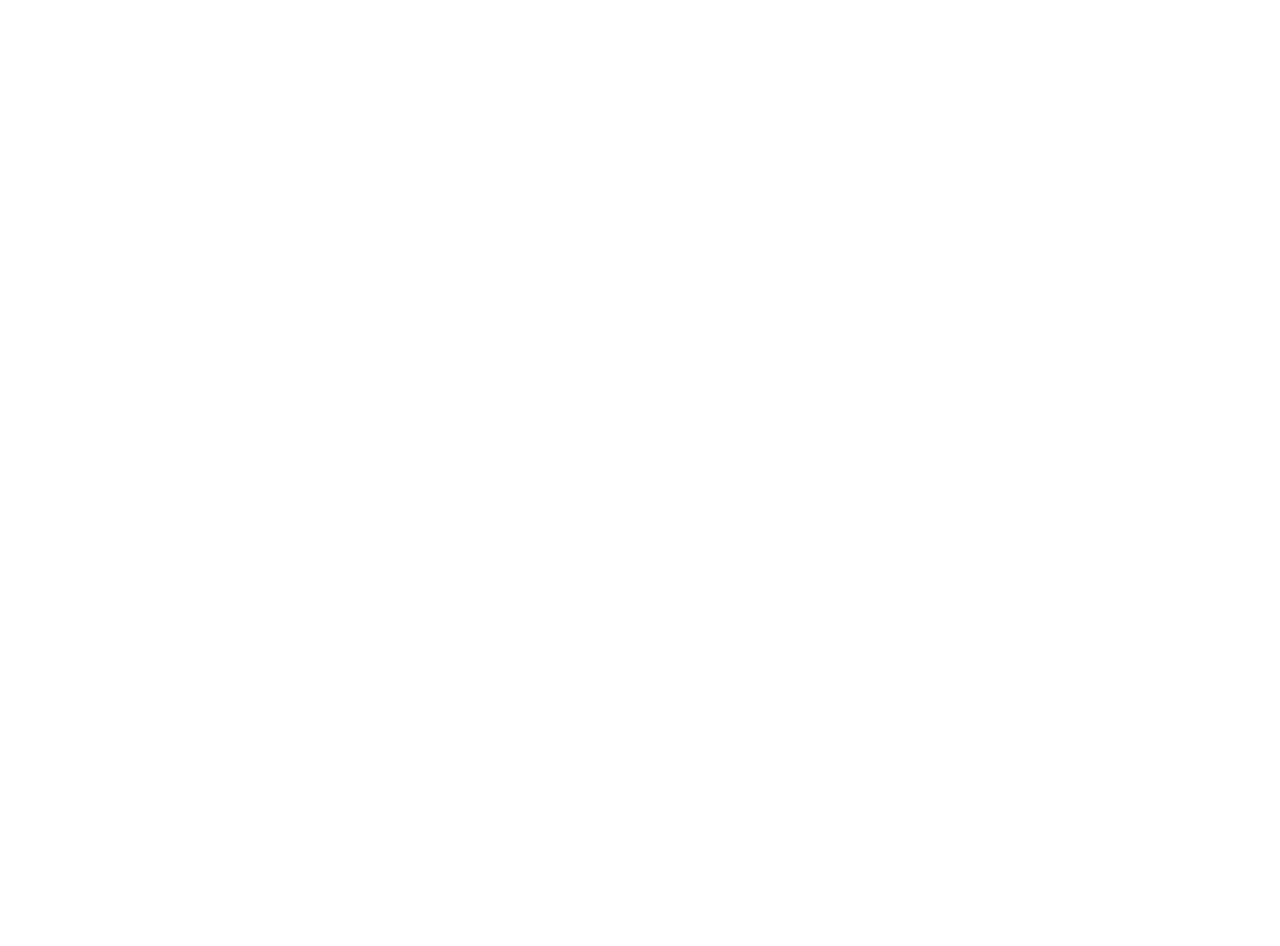
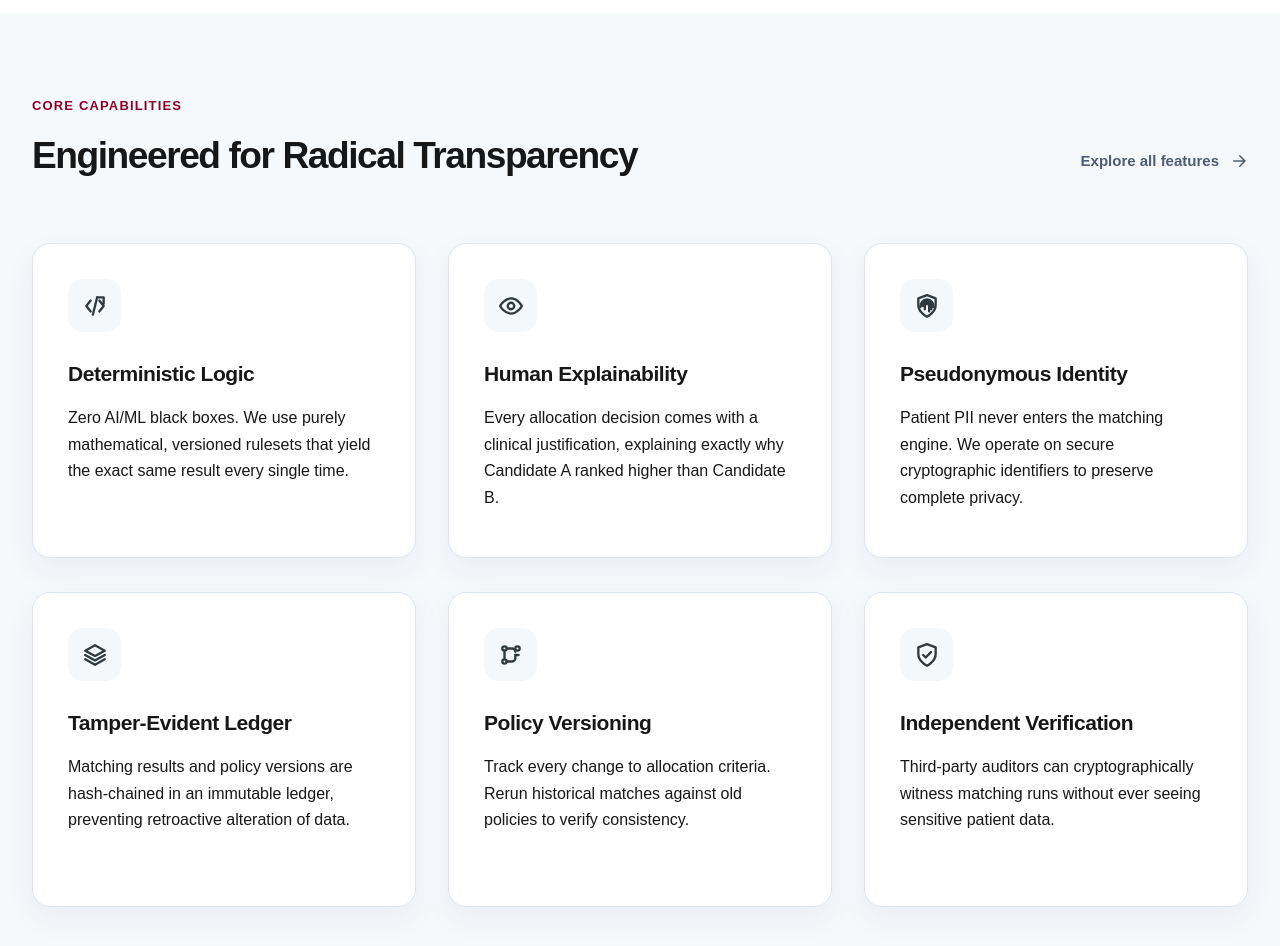
Before and after one commit to bhushan4work/organtransplant, a Next.js app: page / in a window 1280 px wide. Shown: the part 1680-2626 px from the top of the page. Before the commit the page ends 1694 px from the top, so only its background shows below. Built offline with nearby package versions, Linux system fonts and the light colour scheme.

Commit message:
feat: implement Core Capabilities section

```diff
--- a/app/page.tsx
+++ b/app/page.tsx
@@ -1,11 +1,13 @@
 import { Hero } from "@/components/Hero";
 import { TrustChain } from "@/components/TrustChain";
+import { Capabilities } from "@/components/Capabilities";
 
 export default function Home() {
   return (
     <main>
       <Hero />
       <TrustChain />
+      <Capabilities />
     </main>
   );
 }
--- /dev/null
+++ b/components/Capabilities.tsx
@@ -0,0 +1,125 @@
+import React from 'react';
+import Link from 'next/link';
+
+export function Capabilities() {
+  return (
+    <section className="bg-[#f6f9fc] py-[68px] md:py-[82px] pb-[76px] md:pb-[100px]" id="features">
+      <div className="w-full max-w-[1380px] xl:max-w-[1648px] mx-auto px-4 sm:px-5 md:px-8 xl:px-8">
+
+        <div className="flex flex-col md:flex-row md:items-end justify-between gap-[18px] md:gap-[28px] mb-[39px] md:mb-[66px] items-start">
+          <div>
+            <p className="uppercase tracking-[1.15px] text-[#8b0028] text-[13px] font-[800] m-0 mb-[17px]">
+              Core capabilities
+            </p>
+            <h2 className="text-[30px] sm:text-[clamp(32px,2.9vw,41px)] tracking-[-1px] md:tracking-[-1.45px] leading-[1.2] m-0 font-[760] max-w-[830px]">
+              Engineered for Radical Transparency
+            </h2>
+          </div>
+          <Link href="#security" className="inline-flex items-center gap-[11px] font-[730] text-[15px] whitespace-nowrap mb-[5px] text-[#4e5d74] hover:text-[#8b0028] transition-colors duration-180">
+            Explore all features
+            <svg viewBox="0 0 24 24" fill="none" stroke="currentColor" strokeWidth="2" strokeLinecap="round" strokeLinejoin="round" className="w-[18px] h-[18px]">
+              <path d="M5 12h14M13 5l7 7-7 7" />
+            </svg>
+          </Link>
+        </div>
+
+        <div className="grid grid-cols-1 sm:grid-cols-2 lg:grid-cols-3 gap-[17px] md:gap-[34px_32px]">
+
+          <article className="bg-white border border-[#dce5ef] rounded-[18px] min-h-[auto] sm:min-h-[275px] lg:min-h-[306px] xl:min-h-[315px] p-[25px] sm:p-[25px_22px] lg:p-[29px_26px] xl:p-[35px_35px_31px] shadow-[0_12px_30px_rgba(19,33,56,0.055)] transition-all duration-200 hover:-translate-y-[3px] hover:border-[#c7d5e5] hover:shadow-[0_16px_34px_rgba(19,33,56,0.08)]">
+            <div className="w-[53px] h-[53px] grid place-items-center bg-[#f5f8fb] rounded-[15px] text-[#303a3e] mb-[21px] lg:mb-[28px]">
+              <svg viewBox="0 0 24 24" fill="none" stroke="currentColor" strokeLinecap="round" strokeLinejoin="round" className="w-[26px] h-[26px] stroke-[2.15]">
+                <path d="m8 7-4 5 4 5M16 7l4 5-4 5M14 4l-4 16" />
+                <path d="M14 4h6v6" />
+              </svg>
+            </div>
+            <h3 className="text-[18px] lg:text-[19px] xl:text-[21px] tracking-[-0.45px] leading-[1.3] m-0 mb-[18px] font-[760]">
+              Deterministic Logic
+            </h3>
+            <p className="text-[14px] lg:text-[15px] xl:text-[16px] leading-[1.6] lg:leading-[1.65] color-[#4f6079] m-0 max-w-none sm:max-w-[390px]">
+              Zero AI/ML black boxes. We use purely mathematical, versioned rulesets that yield the exact same result every single time.
+            </p>
+          </article>
+
+          <article className="bg-white border border-[#dce5ef] rounded-[18px] min-h-[auto] sm:min-h-[275px] lg:min-h-[306px] xl:min-h-[315px] p-[25px] sm:p-[25px_22px] lg:p-[29px_26px] xl:p-[35px_35px_31px] shadow-[0_12px_30px_rgba(19,33,56,0.055)] transition-all duration-200 hover:-translate-y-[3px] hover:border-[#c7d5e5] hover:shadow-[0_16px_34px_rgba(19,33,56,0.08)]">
+            <div className="w-[53px] h-[53px] grid place-items-center bg-[#f5f8fb] rounded-[15px] text-[#303a3e] mb-[21px] lg:mb-[28px]">
+              <svg viewBox="0 0 24 24" fill="none" stroke="currentColor" strokeLinecap="round" strokeLinejoin="round" className="w-[26px] h-[26px] stroke-[2.15]">
+                <path d="M2 12s3.6-7 10-7 10 7 10 7-3.6 7-10 7-10-7-10-7Z" />
+                <circle cx="12" cy="12" r="3" />
+              </svg>
+            </div>
+            <h3 className="text-[18px] lg:text-[19px] xl:text-[21px] tracking-[-0.45px] leading-[1.3] m-0 mb-[18px] font-[760]">
+              Human Explainability
+            </h3>
+            <p className="text-[14px] lg:text-[15px] xl:text-[16px] leading-[1.6] lg:leading-[1.65] color-[#4f6079] m-0 max-w-none sm:max-w-[390px]">
+              Every allocation decision comes with a clinical justification, explaining exactly why Candidate A ranked higher than Candidate B.
+            </p>
+          </article>
+
+          <article className="bg-white border border-[#dce5ef] rounded-[18px] min-h-[auto] sm:min-h-[275px] lg:min-h-[306px] xl:min-h-[315px] p-[25px] sm:p-[25px_22px] lg:p-[29px_26px] xl:p-[35px_35px_31px] shadow-[0_12px_30px_rgba(19,33,56,0.055)] transition-all duration-200 hover:-translate-y-[3px] hover:border-[#c7d5e5] hover:shadow-[0_16px_34px_rgba(19,33,56,0.08)]">
+            <div className="w-[53px] h-[53px] grid place-items-center bg-[#f5f8fb] rounded-[15px] text-[#303a3e] mb-[21px] lg:mb-[28px]">
+              <svg viewBox="0 0 24 24" fill="none" stroke="currentColor" strokeLinecap="round" strokeLinejoin="round" className="w-[26px] h-[26px] stroke-[2.15]">
+                <path d="M12 22s8-4 8-11V5l-8-3-8 3v6c0 7 8 11 8 11Z" />
+                <path d="M8 12c0-2 1-4 4-4s4 2 4 4v3M10 15v-3a2 2 0 1 1 4 0v5M6 13c0-4 2-7 6-7s6 3 6 7" />
+              </svg>
+            </div>
+            <h3 className="text-[18px] lg:text-[19px] xl:text-[21px] tracking-[-0.45px] leading-[1.3] m-0 mb-[18px] font-[760]">
+              Pseudonymous Identity
+            </h3>
+            <p className="text-[14px] lg:text-[15px] xl:text-[16px] leading-[1.6] lg:leading-[1.65] color-[#4f6079] m-0 max-w-none sm:max-w-[390px]">
+              Patient PII never enters the matching engine. We operate on secure cryptographic identifiers to preserve complete privacy.
+            </p>
+          </article>
+
+          <article className="bg-white border border-[#dce5ef] rounded-[18px] min-h-[auto] sm:min-h-[275px] lg:min-h-[306px] xl:min-h-[315px] p-[25px] sm:p-[25px_22px] lg:p-[29px_26px] xl:p-[35px_35px_31px] shadow-[0_12px_30px_rgba(19,33,56,0.055)] transition-all duration-200 hover:-translate-y-[3px] hover:border-[#c7d5e5] hover:shadow-[0_16px_34px_rgba(19,33,56,0.08)]">
+            <div className="w-[53px] h-[53px] grid place-items-center bg-[#f5f8fb] rounded-[15px] text-[#303a3e] mb-[21px] lg:mb-[28px]">
+              <svg viewBox="0 0 24 24" fill="none" stroke="currentColor" strokeLinecap="round" strokeLinejoin="round" className="w-[26px] h-[26px] stroke-[2.15]">
+                <path d="m12 3 9 5-9 5-9-5 9-5Z" />
+                <path d="m3 12 9 5 9-5M3 16l9 5 9-5" />
+              </svg>
+            </div>
+            <h3 className="text-[18px] lg:text-[19px] xl:text-[21px] tracking-[-0.45px] leading-[1.3] m-0 mb-[18px] font-[760]">
+              Tamper-Evident Ledger
+            </h3>
+            <p className="text-[14px] lg:text-[15px] xl:text-[16px] leading-[1.6] lg:leading-[1.65] color-[#4f6079] m-0 max-w-none sm:max-w-[390px]">
+              Matching results and policy versions are hash-chained in an immutable ledger, preventing retroactive alteration of data.
+            </p>
+          </article>
+
+          <article className="bg-white border border-[#dce5ef] rounded-[18px] min-h-[auto] sm:min-h-[275px] lg:min-h-[306px] xl:min-h-[315px] p-[25px] sm:p-[25px_22px] lg:p-[29px_26px] xl:p-[35px_35px_31px] shadow-[0_12px_30px_rgba(19,33,56,0.055)] transition-all duration-200 hover:-translate-y-[3px] hover:border-[#c7d5e5] hover:shadow-[0_16px_34px_rgba(19,33,56,0.08)]">
+            <div className="w-[53px] h-[53px] grid place-items-center bg-[#f5f8fb] rounded-[15px] text-[#303a3e] mb-[21px] lg:mb-[28px]">
+              <svg viewBox="0 0 24 24" fill="none" stroke="currentColor" strokeLinecap="round" strokeLinejoin="round" className="w-[26px] h-[26px] stroke-[2.15]">
+                <circle cx="6" cy="6" r="2" />
+                <circle cx="18" cy="6" r="2" />
+                <circle cx="6" cy="18" r="2" />
+                <path d="M8 6h5a3 3 0 0 1 3 3v0M6 8v8M8 18h5a3 3 0 0 0 3-3v-3" />
+                <path d="M16 12h3" />
+              </svg>
+            </div>
+            <h3 className="text-[18px] lg:text-[19px] xl:text-[21px] tracking-[-0.45px] leading-[1.3] m-0 mb-[18px] font-[760]">
+              Policy Versioning
+            </h3>
+            <p className="text-[14px] lg:text-[15px] xl:text-[16px] leading-[1.6] lg:leading-[1.65] color-[#4f6079] m-0 max-w-none sm:max-w-[390px]">
+              Track every change to allocation criteria. Rerun historical matches against old policies to verify consistency.
+            </p>
+          </article>
+
+          <article id="security" className="bg-white border border-[#dce5ef] rounded-[18px] min-h-[auto] sm:min-h-[275px] lg:min-h-[306px] xl:min-h-[315px] p-[25px] sm:p-[25px_22px] lg:p-[29px_26px] xl:p-[35px_35px_31px] shadow-[0_12px_30px_rgba(19,33,56,0.055)] transition-all duration-200 hover:-translate-y-[3px] hover:border-[#c7d5e5] hover:shadow-[0_16px_34px_rgba(19,33,56,0.08)]">
+            <div className="w-[53px] h-[53px] grid place-items-center bg-[#f5f8fb] rounded-[15px] text-[#303a3e] mb-[21px] lg:mb-[28px]">
+              <svg viewBox="0 0 24 24" fill="none" stroke="currentColor" strokeLinecap="round" strokeLinejoin="round" className="w-[26px] h-[26px] stroke-[2.15]">
+                <path d="M12 22s8-4 8-11V5l-8-3-8 3v6c0 7 8 11 8 11Z" />
+                <path d="m8.5 12 2.3 2.3 4.8-5" />
+              </svg>
+            </div>
+            <h3 className="text-[18px] lg:text-[19px] xl:text-[21px] tracking-[-0.45px] leading-[1.3] m-0 mb-[18px] font-[760]">
+              Independent Verification
+            </h3>
+            <p className="text-[14px] lg:text-[15px] xl:text-[16px] leading-[1.6] lg:leading-[1.65] color-[#4f6079] m-0 max-w-none sm:max-w-[390px]">
+              Third-party auditors can cryptographically witness matching runs without ever seeing sensitive patient data.
+            </p>
+          </article>
+
+        </div>
+      </div>
+    </section>
+  );
+}
```
